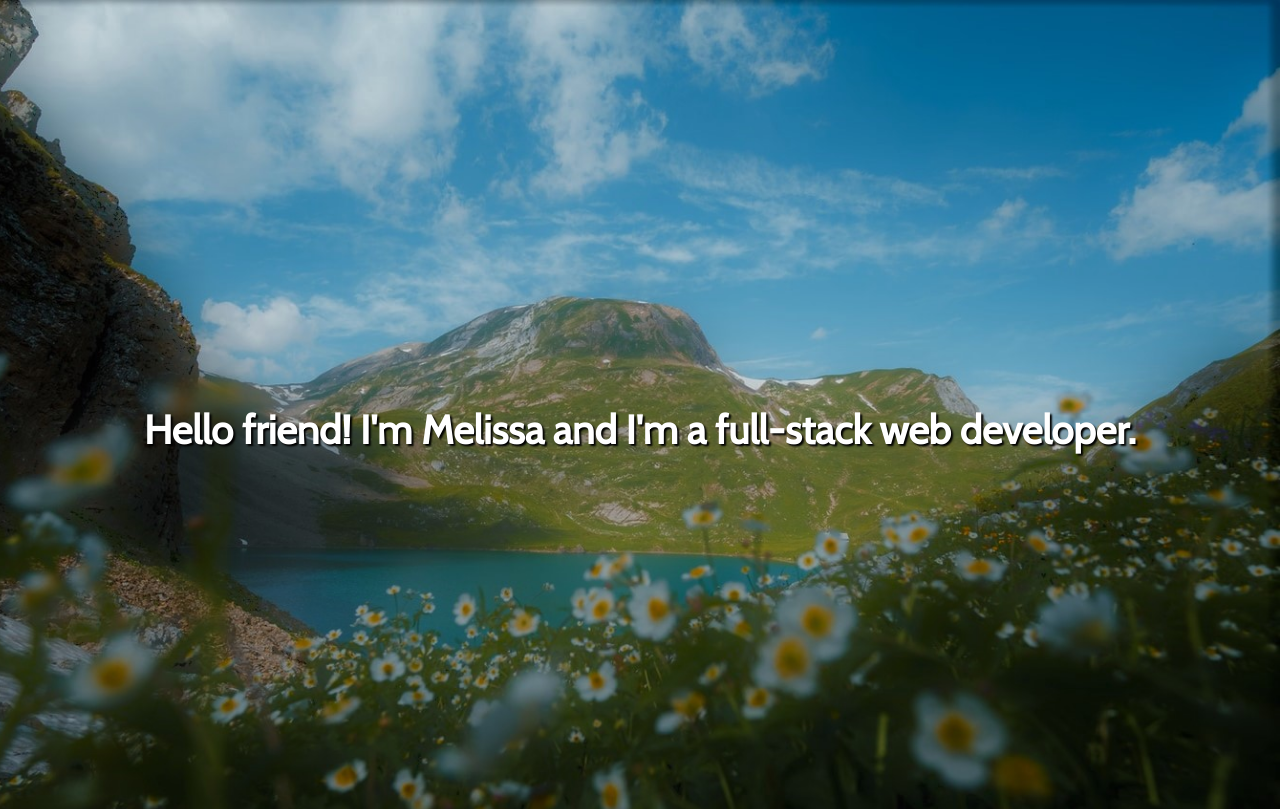
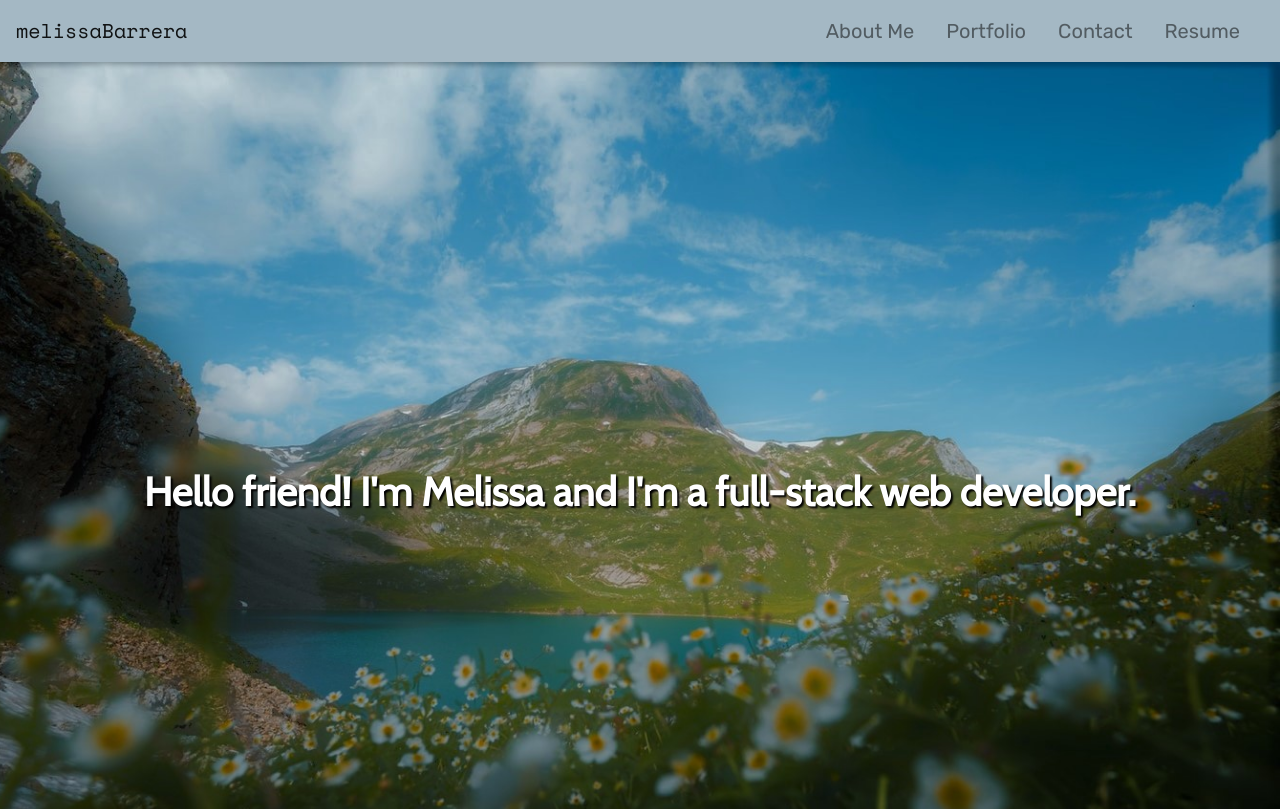
Before and after one commit to melissabarrerafarias/melissabarrera-portfolio, a React (Create React App) app: page / in a window 1280 px wide. Shown: the top 809 px of the page. Built offline with nearby package versions, Linux system fonts and the light colour scheme.

Commit message:
added navbar

```diff
--- a/src/App.js
+++ b/src/App.js
@@ -2,11 +2,13 @@
 import React from 'react';
 import './index.css';
 import About from './components/About';
-import Hero from './components/Hero'
+import Hero from './components/Hero';
+import Nav from './components/Nav';
 
 function App() {
   return (
     <div>
+      <Nav></Nav>
       <Hero></Hero>
       <main>
         <About></About>
--- a/src/components/About/index.js
+++ b/src/components/About/index.js
@@ -10,7 +10,7 @@ function About() {
                         <h1 id="about" className="about-me-header mb-3">Get To Know Me!</h1>
                         <img src={profileImage} className="profile-photo" />
                     </div>
-                    <div className="col-md-6">
+                    <div className="col-md-6 mt-5">
                         <p className="about-description">Lorem ipsum dolor sit amet, consectetur adipiscing elit, sed do eiusmod tempor incididunt ut labore et dolore magna aliqua.
                          Ut enim ad minim veniam, quis nostrud exercitation ullamco laboris nisi ut aliquip ex ea commodo consequat. Duis aute irure dolor in reprehenderit in voluptate
                          t esse cillum dolore eu fugiat nulla pariatur. Excepteur sint occaecat cupidatat non proident, sunt in culpa qui officia deserunt mollit anim id est laborum.
--- a/src/components/Hero/index.js
+++ b/src/components/Hero/index.js
@@ -1,5 +1,4 @@
 import React from 'react';
-// import heroImage from '../../assets/images/daisies.jfif';
 
 function Hero() {
     return (
--- /dev/null
+++ b/src/components/Nav/index.js
@@ -0,0 +1,32 @@
+import React from 'react';
+
+function Nav() {
+    return (
+        <header className="sticky-top">
+            <nav className="navbar navbar-expand-lg navbar-light">
+                <a className="navbar-brand nav-text-name" href="#">melissaBarrera</a>
+                <button className="navbar-toggler" type="button" data-toggle="collapse" data-target="#navbarNav" aria-controls="navbarNav" aria-expanded="false" aria-label="Toggle navigation">
+                    <span className="navbar-toggler-icon"></span>
+                </button>
+                <div className="collapse navbar-collapse" id="navbarNav">
+                    <ul className="navbar-nav nav-text ml-auto">
+                        <li className="nav-item">
+                            <a className="nav-link mr-3" href="#">About Me</a>
+                        </li>
+                        <li className="nav-item">
+                            <a className="nav-link mr-3" href="#">Portfolio</a>
+                        </li>
+                        <li className="nav-item">
+                            <a className="nav-link mr-3" href="#">Contact</a>
+                        </li>
+                        <li className="nav-item">
+                            <a className="nav-link mr-3" href="#" tabindex="-1" aria-disabled="true">Resume</a>
+                        </li>
+                    </ul>
+                </div>
+            </nav>
+        </header>
+    );
+}
+
+export default Nav;
--- a/src/index.css
+++ b/src/index.css
@@ -17,6 +17,33 @@
 body {
   background-color: var(--cute-green);
 }
+
+
+a:link {
+  text-decoration: none !important;
+  color: black
+}
+
+/* navigation */
+
+.navbar {
+  background-color: var(--calming-blue);
+}
+
+.nav-text-name {
+  font-size: 20px;
+  font-family: 'Space Mono'
+}
+
+.nav-text {
+  font-size: 20px;
+  font-family: "Rubik";
+}
+
+.navbar-light .navbar-nav .nav-link:focus, .navbar-light .navbar-nav .nav-link:hover {
+  color: var(--sky-gray);
+}
+
 
 /* hero section*/
 .hero-image {
```
